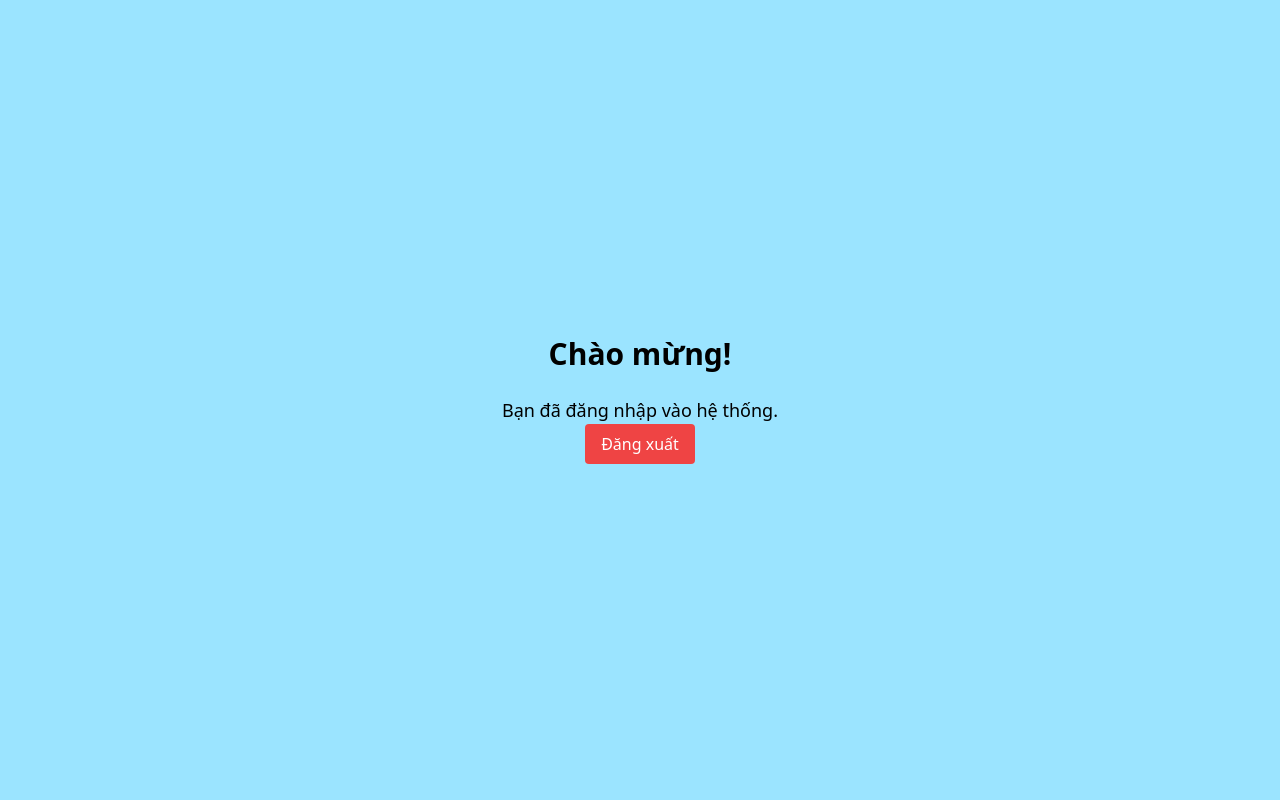
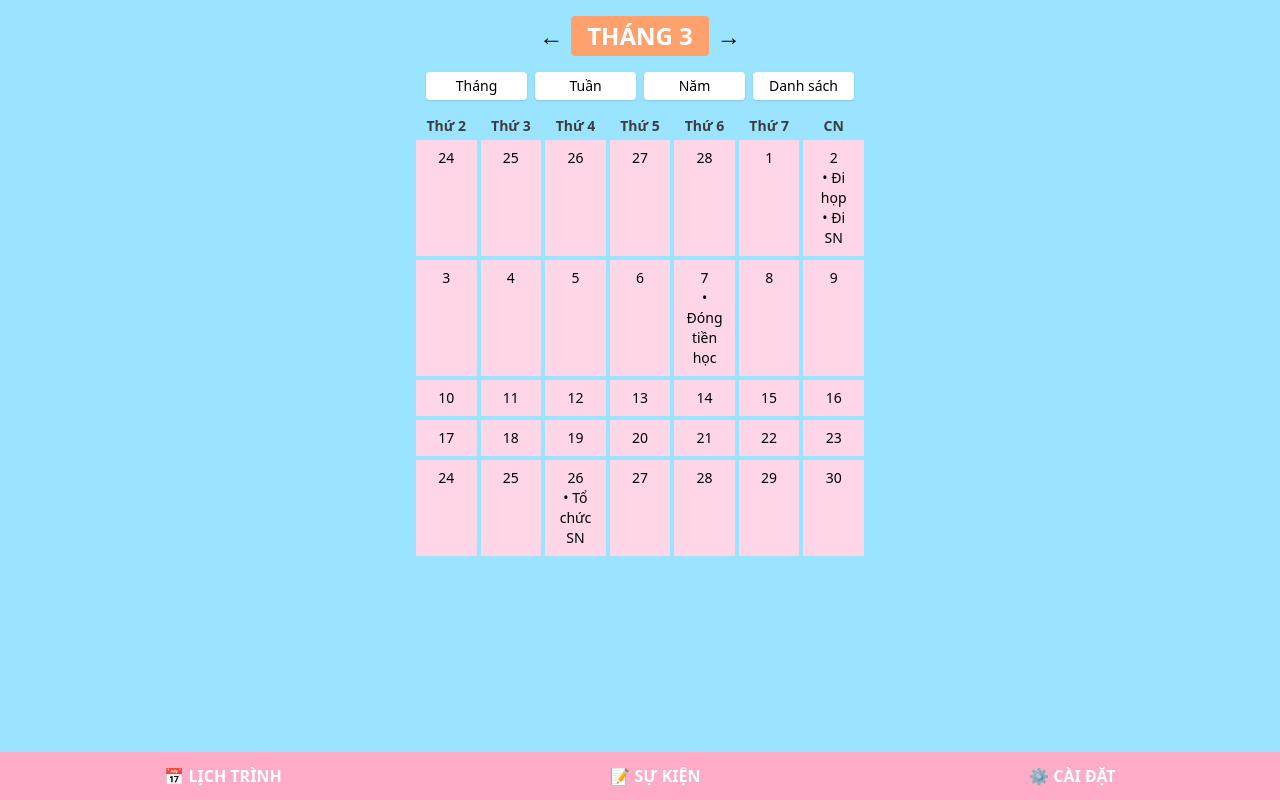
Before and after one commit to lexuantruongtv/2CATs, a plain HTML site: page web/dashboard.html in a window 1280 px wide. Drawn offline with nearby package versions, Linux system fonts and the light colour scheme.

Commit message:
test dashboard

```diff
--- a/web/dashboard.html
+++ b/web/dashboard.html
@@ -2,22 +2,93 @@
 <html lang="vi">
 
 <head>
-    <meta charset="UTF-8">
-    <meta name="viewport" content="width=device-width, initial-scale=1.0">
-    <title>Trang chủ</title>
-    <script src="https://cdn.tailwindcss.com"></script>
-    <script src="app.js" defer></script>
+  <meta charset="UTF-8">
+  <meta name="viewport" content="width=device-width, initial-scale=1.0">
+  <title>Trang chủ - Lịch tháng</title>
+  <script src="https://cdn.tailwindcss.com"></script>
 </head>
 
-<body class="min-h-screen bg-[#9BE4FF] flex flex-col items-center justify-center p-4">
+<body class="bg-[#9BE4FF] min-h-screen flex flex-col items-center p-4 font-sans">
 
-    <h1 id="welcomeText" class="text-3xl font-bold mb-6 text-center">Chào mừng!</h1>
+  <!-- Thanh tiêu đề -->
+  <div class="flex items-center justify-center mb-4">
+    <button class="text-2xl px-2">←</button>
+    <h1 class="text-2xl font-bold bg-[#FFA16C] text-white px-4 py-1 rounded">THÁNG 3</h1>
+    <button class="text-2xl px-2">→</button>
+  </div>
 
-    <div class="text-center">
-        <p class="text-lg">Bạn đã đăng nhập vào hệ thống.</p>
-    </div>
+  <!-- Bộ chọn chế độ hiển thị -->
+  <div class="grid grid-cols-4 gap-2 mb-4">
+    <button class="bg-white px-4 py-1 rounded shadow text-sm font-medium">Tháng</button>
+    <button class="bg-white px-4 py-1 rounded shadow text-sm font-medium">Tuần</button>
+    <button class="bg-white px-4 py-1 rounded shadow text-sm font-medium">Năm</button>
+    <button class="bg-white px-4 py-1 rounded shadow text-sm font-medium">Danh sách</button>
+  </div>
 
-    <button onclick="logout()" class="bg-red-500 text-white px-4 py-2 rounded hover:bg-red-600">Đăng xuất</button>
+  <!-- Lưới ngày trong tháng -->
+  <div class="w-full max-w-md grid grid-cols-7 gap-1 text-center text-sm">
+    <!-- Hàng tiêu đề thứ -->
+    <div class="font-bold text-[#3D3D3D]">Thứ 2</div>
+    <div class="font-bold text-[#3D3D3D]">Thứ 3</div>
+    <div class="font-bold text-[#3D3D3D]">Thứ 4</div>
+    <div class="font-bold text-[#3D3D3D]">Thứ 5</div>
+    <div class="font-bold text-[#3D3D3D]">Thứ 6</div>
+    <div class="font-bold text-[#3D3D3D]">Thứ 7</div>
+    <div class="font-bold text-[#3D3D3D]">CN</div>
+
+    <!-- Các ngày -->
+    <!-- Tuần 1 -->
+    <div class="bg-[#FFD6E7] p-2">24</div>
+    <div class="bg-[#FFD6E7] p-2">25</div>
+    <div class="bg-[#FFD6E7] p-2">26</div>
+    <div class="bg-[#FFD6E7] p-2">27</div>
+    <div class="bg-[#FFD6E7] p-2">28</div>
+    <div class="bg-[#FFD6E7] p-2">1</div>
+    <div class="bg-[#FFD6E7] p-2">2<br>• Đi họp<br>• Đi SN</div>
+
+    <!-- Tuần 2 -->
+    <div class="bg-[#FFD6E7] p-2">3</div>
+    <div class="bg-[#FFD6E7] p-2">4</div>
+    <div class="bg-[#FFD6E7] p-2">5</div>
+    <div class="bg-[#FFD6E7] p-2">6</div>
+    <div class="bg-[#FFD6E7] p-2">7<br>• Đóng tiền học</div>
+    <div class="bg-[#FFD6E7] p-2">8</div>
+    <div class="bg-[#FFD6E7] p-2">9</div>
+
+    <!-- Tuần 3 -->
+    <div class="bg-[#FFD6E7] p-2">10</div>
+    <div class="bg-[#FFD6E7] p-2">11</div>
+    <div class="bg-[#FFD6E7] p-2">12</div>
+    <div class="bg-[#FFD6E7] p-2">13</div>
+    <div class="bg-[#FFD6E7] p-2">14</div>
+    <div class="bg-[#FFD6E7] p-2">15</div>
+    <div class="bg-[#FFD6E7] p-2">16</div>
+
+    <!-- Tuần 4 -->
+    <div class="bg-[#FFD6E7] p-2">17</div>
+    <div class="bg-[#FFD6E7] p-2">18</div>
+    <div class="bg-[#FFD6E7] p-2">19</div>
+    <div class="bg-[#FFD6E7] p-2">20</div>
+    <div class="bg-[#FFD6E7] p-2">21</div>
+    <div class="bg-[#FFD6E7] p-2">22</div>
+    <div class="bg-[#FFD6E7] p-2">23</div>
+
+    <!-- Tuần 5 -->
+    <div class="bg-[#FFD6E7] p-2">24</div>
+    <div class="bg-[#FFD6E7] p-2">25</div>
+    <div class="bg-[#FFD6E7] p-2">26<br>• Tổ chức SN</div>
+    <div class="bg-[#FFD6E7] p-2">27</div>
+    <div class="bg-[#FFD6E7] p-2">28</div>
+    <div class="bg-[#FFD6E7] p-2">29</div>
+    <div class="bg-[#FFD6E7] p-2">30</div>
+  </div>
+
+  <!-- Thanh điều hướng dưới -->
+  <div class="fixed bottom-0 left-0 right-0 bg-[#FFACC9] flex justify-around py-3">
+    <button class="text-white font-semibold">📅 LỊCH TRÌNH</button>
+    <button class="text-white font-semibold">📝 SỰ KIỆN</button>
+    <button class="text-white font-semibold">⚙️ CÀI ĐẶT</button>
+  </div>
 
 </body>
 
```
